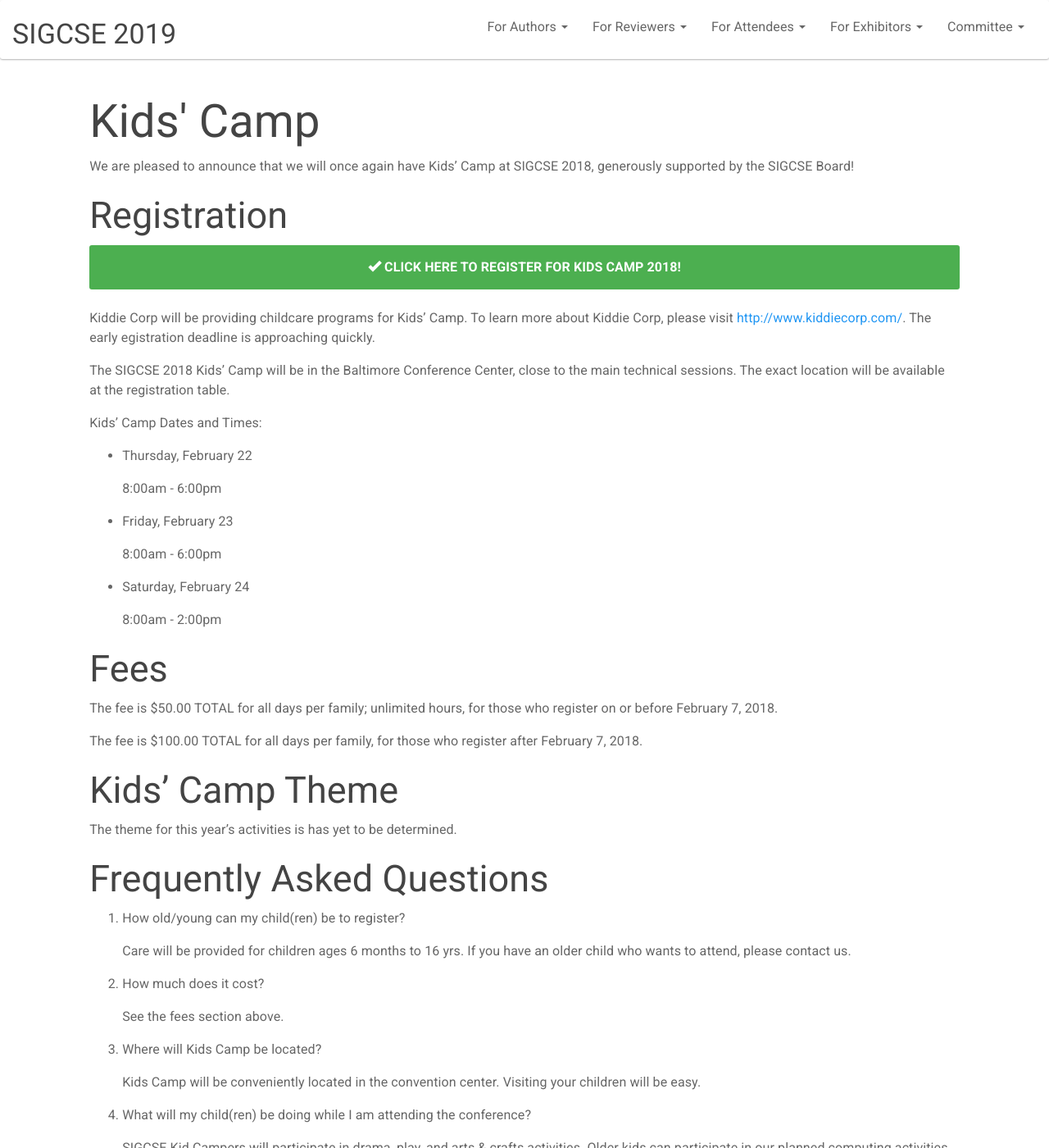
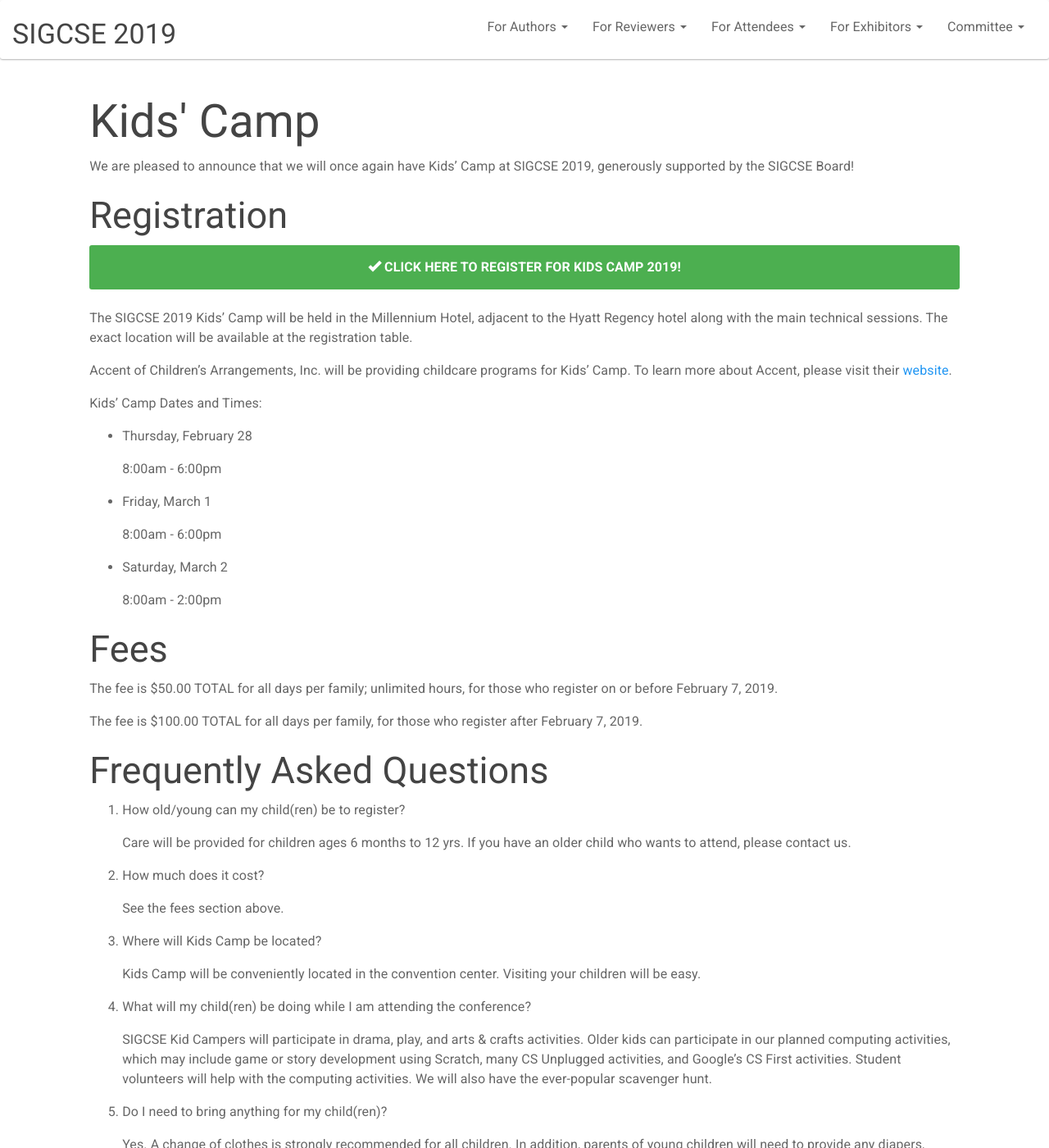
Before and after one commit to sheckman/sigcse2019, a Jekyll site: the page built from attendees/kidscamp.md, in a window 1280 px wide and 1400 px high. Shown: the whole window at 82% size. Built offline with Jekyll 4.4.1, drawn with Linux system fonts in a browser that asks for light colours; some of the changed text lies outside the part shown.

Commit message:
added kids camp

```diff
--- a/_data/topnav.yaml
+++ b/_data/topnav.yaml
@@ -99,7 +99,8 @@
      divider: true
    - name: Minneapolis Visitor Information
      link: /attendees/visitor-info.html
-
+   - name: Kids' Camp
+     link: /attendees/kidscamp.html
     # - name: Online Program
     #   link: http://easychair.org/smart-program/SIGCSE2017/
     # - name: Final Program (PDF)
@@ -122,8 +123,6 @@
     # - name: Conference Proceedings
     #   link: http://dl.acm.org/citation.cfm?id=3017680
     #   divider: true
-    #- name: Kids' Camp
-    # link: /attendees/kidscamp.html
     #   divider: true
 
 - name: For Exhibitors
--- a/attendees/kidscamp.md
+++ b/attendees/kidscamp.md
@@ -4,87 +4,77 @@ showTitle: true
 ---
 
 We are pleased to announce that we will once again have Kids’ Camp at
-SIGCSE 2018, generously supported by the SIGCSE Board!
+SIGCSE 2019, generously supported by the SIGCSE Board!
 
 ## Registration
 
 <div class="alert alert-success text-center">
-<span class="glyphicon glyphicon-ok" aria-hidden="true"></span> <a href="https://form.jotform.com/KiddieCorp/ACM-SIGCSE18kids">CLICK HERE TO REGISTER FOR KIDS CAMP 2018!</a>
+<span class="glyphicon glyphicon-ok" aria-hidden="true"></span> <a href="https://www.accentregister.com/Event/CEvents/6834">CLICK HERE TO REGISTER FOR KIDS CAMP 2019!</a>
 </div>
 
-Kiddie Corp will be providing childcare
-programs for Kids' Camp. To learn more about Kiddie Corp, please visit
-[http://www.kiddiecorp.com/](http://www.kiddiecorp.com/). The early
-egistration deadline is approaching quickly.
+The SIGCSE 2019 Kids’ Camp will be held in the Millennium Hotel, adjacent to the Hyatt Regency hotel along with the main technical sessions. The exact location will be available at the registration table.
 
-The SIGCSE 2018 Kids’ Camp will be in the Baltimore Conference Center,
-close to the main technical sessions. The exact
-location will be available at the registration table.
+Accent of Children’s Arrangements, Inc. will be providing childcare programs for Kids’ Camp. To learn more about Accent, please visit their [website](http://www.accentoca.com/).
 
 Kids’ Camp Dates and Times:
 
-* Thursday, February 22
+* Thursday, February 28
 
     8:00am - 6:00pm
 
-* Friday, February 23
+* Friday, March 1
 
     8:00am - 6:00pm
 
-* Saturday, February 24
+* Saturday, March 2
 
     8:00am - 2:00pm
 
 ## Fees
 
-The fee is $50.00 TOTAL for all days per family; unlimited hours, for those
-who register on or before February 7, 2018.
+The fee is $50.00 TOTAL for all days per family; unlimited hours, for those who register on or before February 7, 2019.
 
-The fee is $100.00 TOTAL for all days per family, for those
-who register after February 7, 2018.
+The fee is $100.00 TOTAL for all days per family, for those who register after February 7, 2019.
 
-
-## Kids' Camp Theme
+<!-- ## Kids' Camp Theme
 
 The theme for this year's activities is has yet to be determined.
+-->
 
 <!--The camp organizers are developing the activities for this year's event
 around the theme of **Superheroes**.-->
 
 ## Frequently Asked Questions
 
-1. How old/young can my child(ren) be to register?
+1.  How old/young can my child(ren) be to register?
 
-    Care will be provided for children ages 6 months to 16 yrs. If you have an older child who wants to attend, please contact us.
+    Care will be provided for children ages 6 months to 12 yrs. If you have an older child who wants to attend, please contact us.
 
-1. How much does it cost?
+2.  How much does it cost?
 
     See the fees section above.
 
-1. Where will Kids Camp be located?
+3.  Where will Kids Camp be located?
 
     Kids Camp will be conveniently located in the convention center. Visiting your children will be easy.
 
-1. What will my child(ren) be doing while I am attending the conference?
+4.  What will my child(ren) be doing while I am attending the conference?
 
-    SIGCSE Kid Campers will participate in drama, play, and arts & crafts activities. Older kids can participate in our planned computing activities, which may include game or story development using Scratch, many CS Unplugged activities, and Google's CS First activities. Student volunteers will help with the computing activities. We will also have the ever-popular scavenger hunt.
+    SIGCSE Kid Campers will participate in drama, play, and arts & crafts activities. Older kids can participate in our planned computing activities, which may include game or story development using Scratch, many CS Unplugged activities, and Google’s CS First activities. Student volunteers will help with the computing activities. We will also have the ever-popular scavenger hunt.
 
-1. Do I need to bring anything for my child(ren)?
+5.  Do I need to bring anything for my child(ren)?
 
-    Yes. A change of clothes is strongly recommended for all children. In addition, parents of young children will need to provide any diapers, wipes, baby food, blankets, formula and bottles that may be needed. Snacks and meals will be provided for older children.  If your child has any special dietary restrictions, please plan to provide food for them.
+    Yes. A change of clothes is strongly recommended for all children. In addition, parents of young children will need to provide any diapers, wipes, baby food, blankets, formula and bottles that may be needed. Snacks and meals will be provided for older children. If your child has any special dietary restrictions, please plan to provide food for them.
 
-1. How many childcare providers will be in the rooms?
+6.  How many childcare providers will be in the rooms?
 
     Daycare provider ratios will be:
-
-      * 1:2 for children 6 to 11 months old
-      * 1:3 for children 1 to 2 years old
-      * 1:5 for children 3 to 5 years old
-      * 1:7 for children 6 to 12 years old
-      * 1:10 for children 13 to 16 years old
-
+    - 1:2 for children 6 to 12 months old
+    - 1:3 for children 13 months to 35 months old
+    - 1:5 for children 3 to 5 years old
+    - 1:8 for children 6 to 12 years old
     Student volunteers for the computing activities will be additional helpers and are not included in this ratio.
 
 ### Nursing Moms
 
-A lactation area and refrigerator will be provided in the South Show Office, off of the Charles St. Lobby, near registration.
+A private area will be available for nursing moms, details TBA.
```
